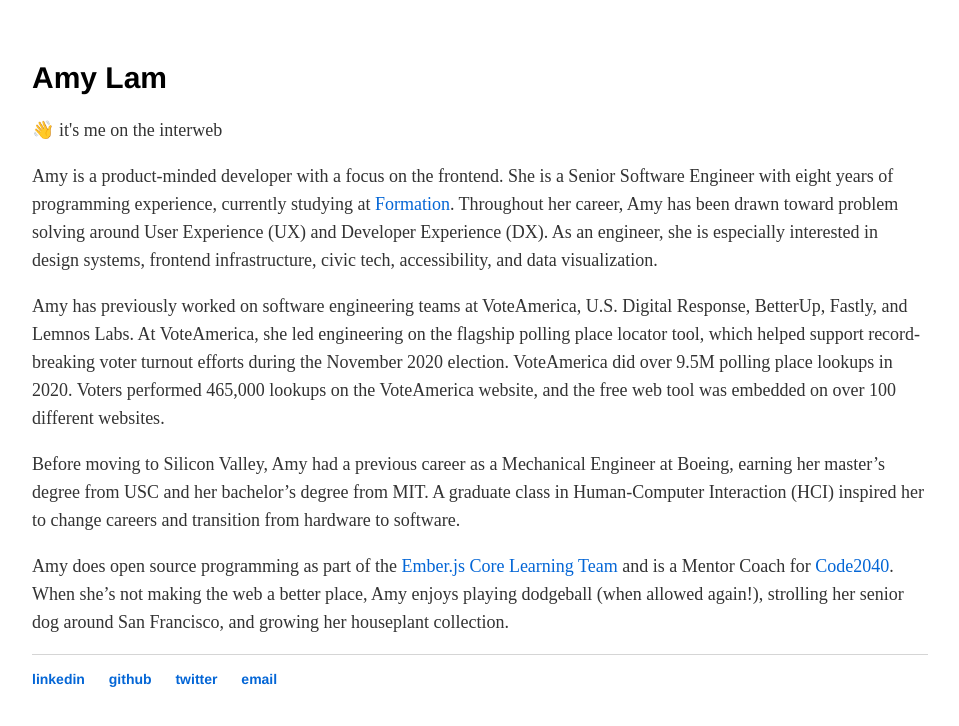
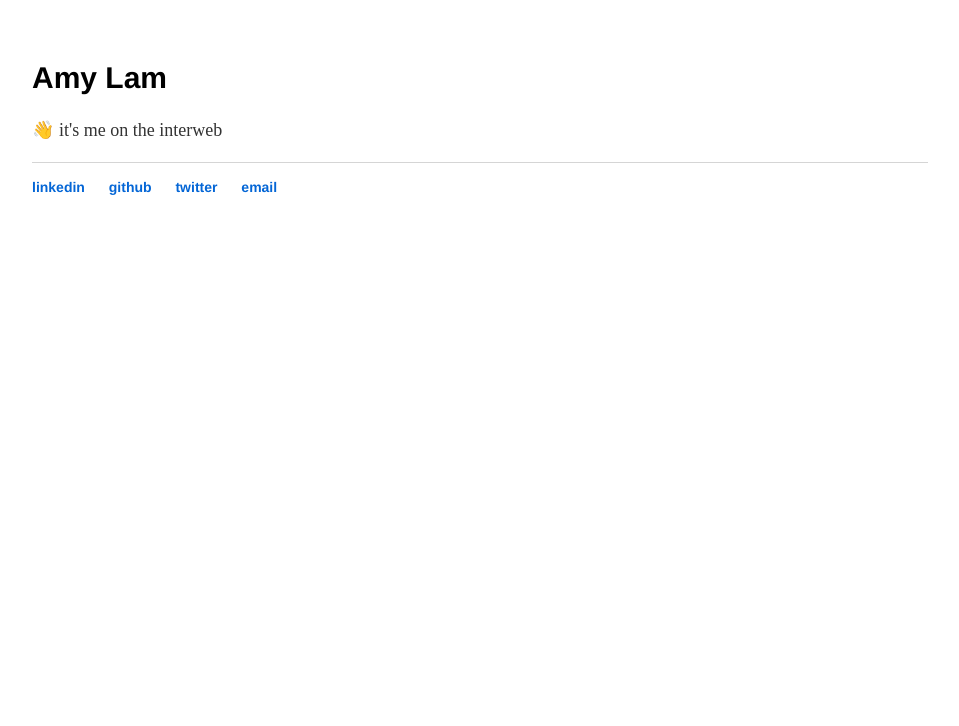
Before and after one commit to amyrlam/amyrlam.github.io-old, a Jekyll site: the page built from index.html, in a window 1280 px wide. Shown: the top 726 px of the page, without its empty margins (160-1119 px from the left). Built offline with Jekyll 4.4.1, drawn with Linux system fonts in a browser that asks for light colours.

Commit message:
Update index.html

```diff
--- a/index.html
+++ b/index.html
@@ -6,12 +6,4 @@
   <h1>Amy Lam</h1>
 
   <p>👋 it's me on the interweb</p>
-
-  <p>Amy is a product-minded developer with a focus on the frontend. She is a Senior Software Engineer with eight years of programming experience, currently studying at <a href='https://formation.dev/' target='_blank'>Formation</a>. Throughout her career, Amy has been drawn toward problem solving around User Experience (UX) and Developer Experience (DX). As an engineer, she is especially interested in design systems, frontend infrastructure, civic tech, accessibility, and data visualization.</p>
-
-  <p>Amy has previously worked on software engineering teams at VoteAmerica, U.S. Digital Response, BetterUp, Fastly, and Lemnos Labs. At VoteAmerica, she led engineering on the flagship polling place locator tool, which helped support record-breaking voter turnout efforts during the November 2020 election. VoteAmerica did over 9.5M polling place lookups in 2020. Voters performed 465,000 lookups on the VoteAmerica website, and the free web tool was embedded on over 100 different websites.</p>
-
-  <p>Before moving to Silicon Valley, Amy had a previous career as a Mechanical Engineer at Boeing, earning her master’s degree from USC and her bachelor’s degree from MIT. A graduate class in Human-Computer Interaction (HCI) inspired her to change careers and transition from hardware to software.</p>
-
-  <p>Amy does open source programming as part of the <a href='https://emberjs.com/teams/' target='_blank'>Ember.js Core Learning Team</a> and is a Mentor Coach for <a href='http://www.code2040.org/' target='_blank'>Code2040</a>. When she’s not making the web a better place, Amy enjoys playing dodgeball (when allowed again!), strolling her senior dog around San Francisco, and growing her houseplant collection.</p>
 </div>
```
